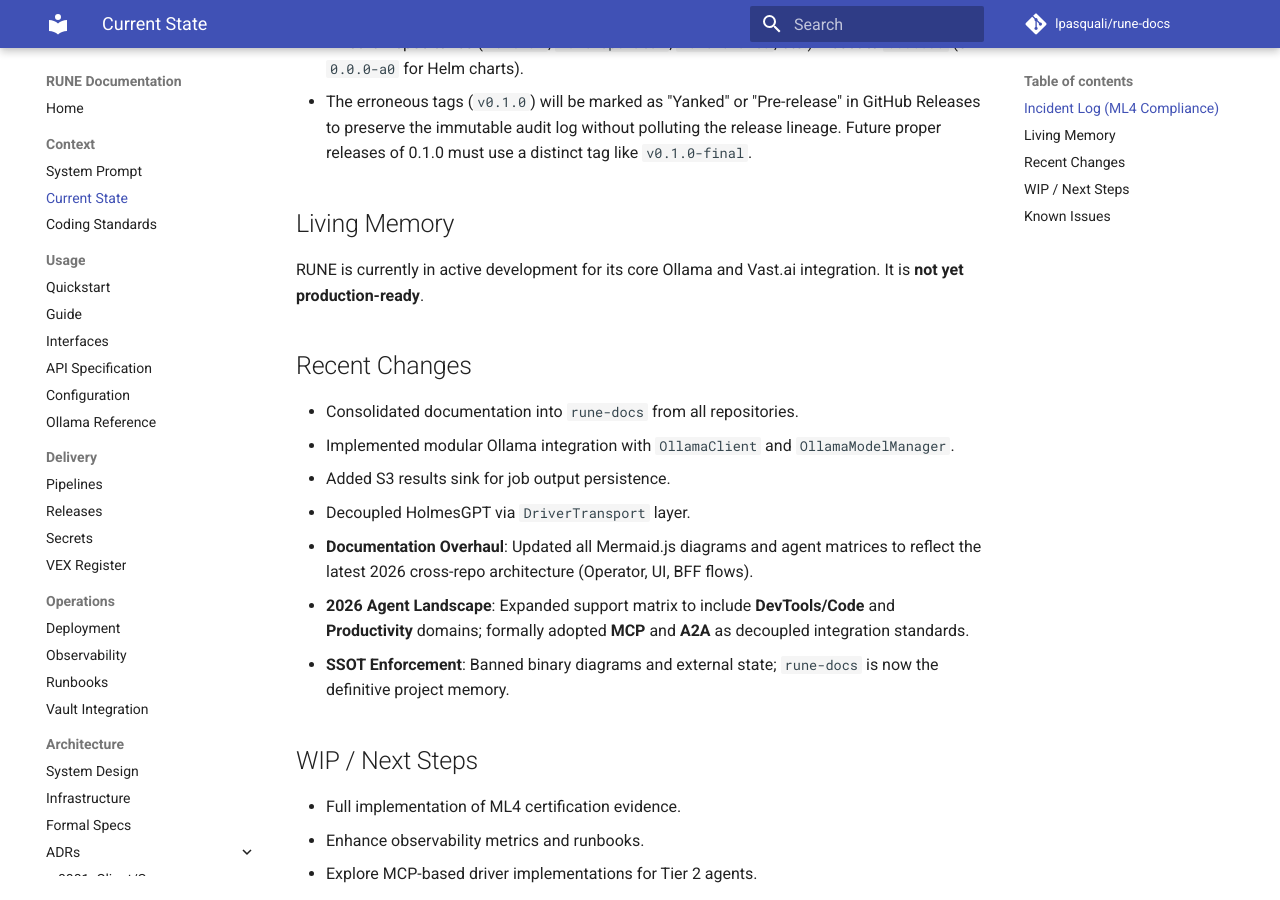
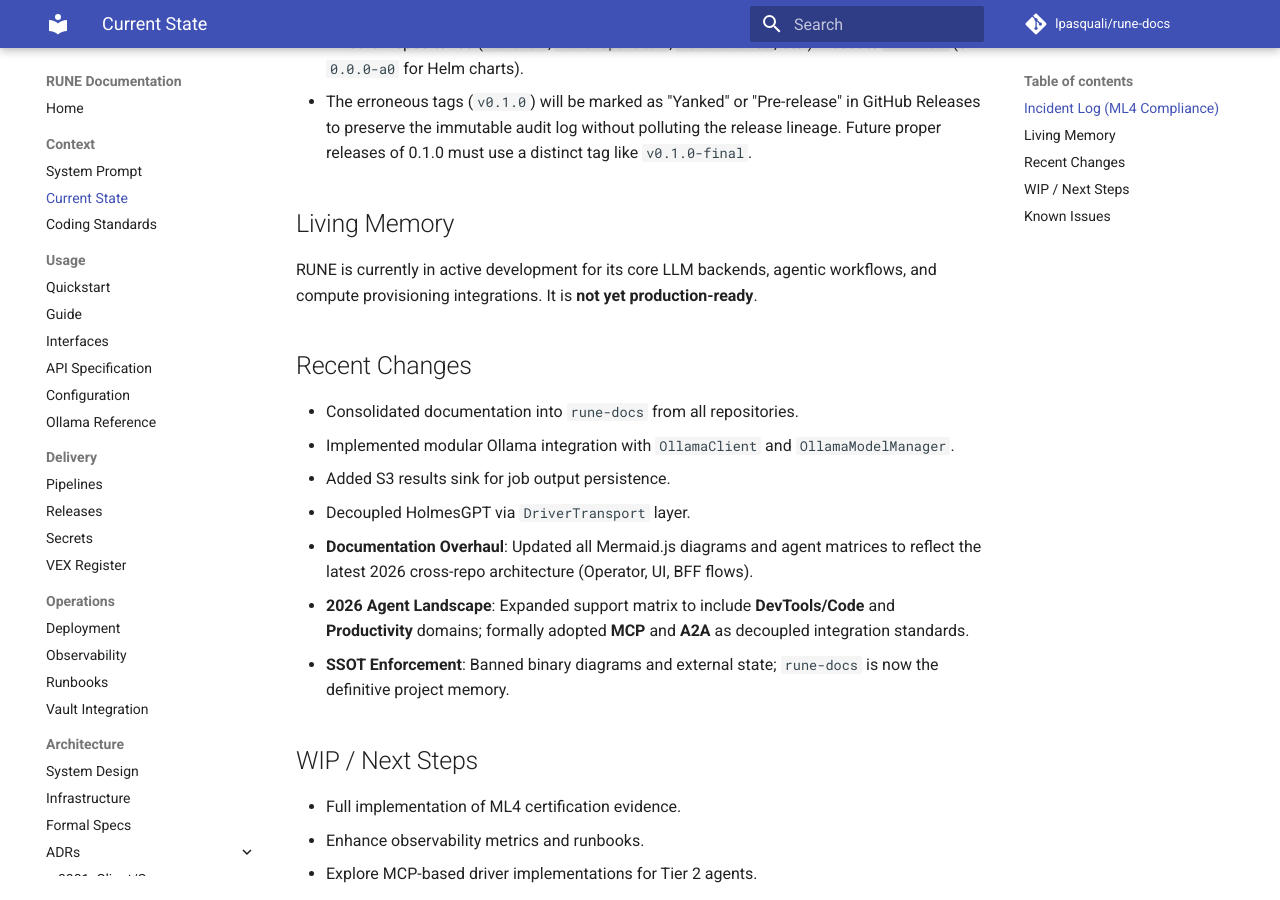
Before and after one commit to lpasquali/rune-docs, an MkDocs documentation site: the page built from docs/context/CURRENT_STATE.md, in a window 1280 px wide and 900 px high, scrolled down 319 px. Built offline with MkDocs 1.6.1 and Material for MkDocs 9.7.7, drawn with Linux system fonts in a browser that asks for light colours; comment, search, counter and statistics services are not loaded.

Commit message:
docs: generalize living memory text for integrations

```diff
--- a/docs/context/CURRENT_STATE.md
+++ b/docs/context/CURRENT_STATE.md
@@ -10,7 +10,7 @@
 
 ## Living Memory
 
-RUNE is currently in active development for its core Ollama and Vast.ai integration. It is **not yet production-ready**.
+RUNE is currently in active development for its core LLM backends, agentic workflows, and compute provisioning integrations. It is **not yet production-ready**.
 
 
 ## Recent Changes
```
